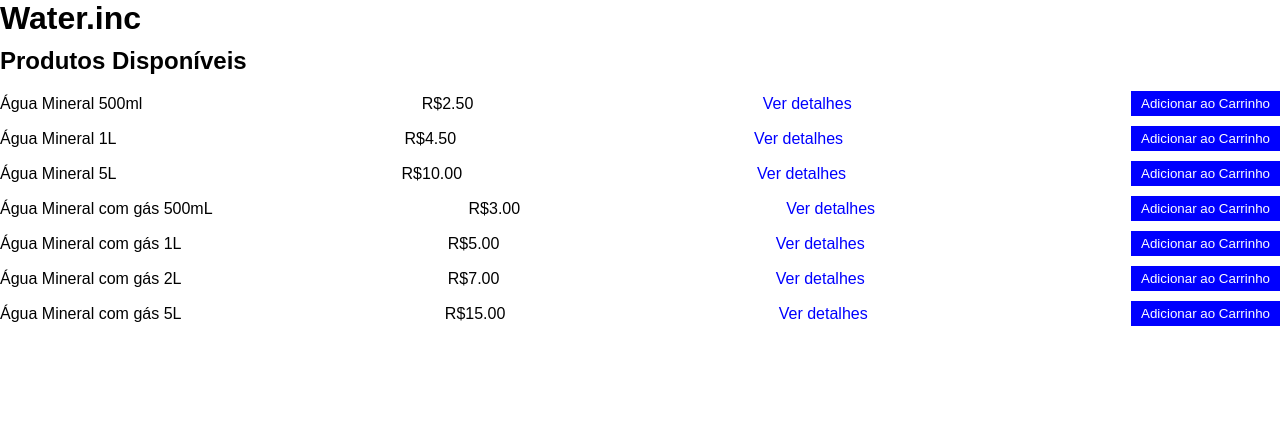
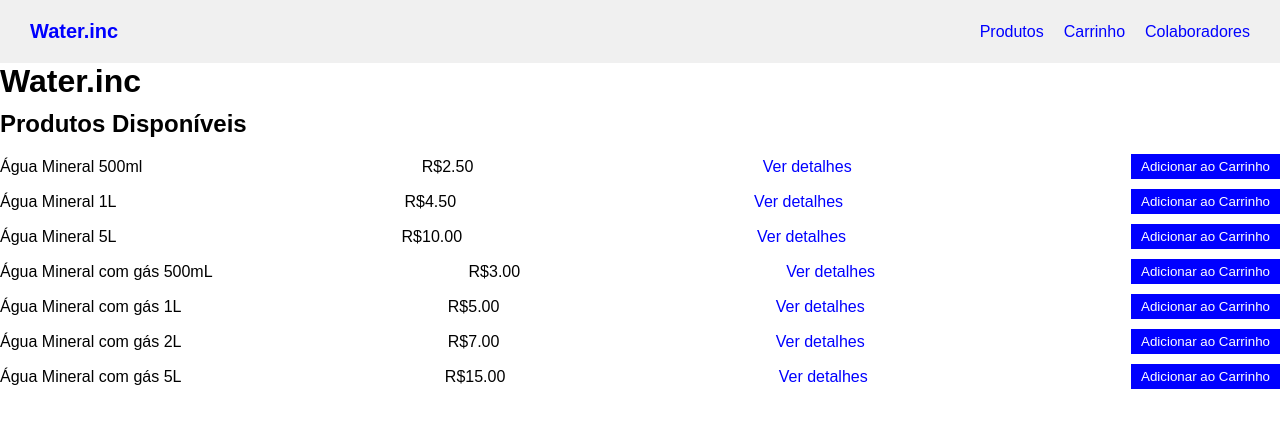
Before and after one commit to jcr04/ecommerce-agua-react, a React (Create React App) app: page / in a window 1280 px wide. Shown: the top 428 px of the page. Built offline with nearby package versions, Linux system fonts and the light colour scheme; no server answers; data requests are answered from the project's data file.

Commit message:
add feature

```diff
--- /dev/null
+++ b/db.json
@@ -0,0 +1,11 @@
+{
+    "products": [
+        {"id": 1, "name": "Água Mineral 500ml", "price": 2.5, "image": "url-da-imagem" },
+        { "id": 2, "name": "Água Mineral 1L", "price": 4.5, "image": "url-da-imagem" },
+        { "id": 3, "name": "Água Mineral 5L", "price": 10.0, "image": "url-da-imagem" },
+        { "id": 4, "name": "Água Mineral com gás 500mL", "price": 3.0, "image": "url-da-imagem" },
+        { "id": 5, "name": "Água Mineral com gás 1L", "price": 5.0, "image": "url-da-imagem" },
+        { "id": 6, "name": "Água Mineral com gás 2L", "price": 7.0, "image": "url-da-imagem" },
+        { "id": 7, "name": "Água Mineral com gás 5L", "price": 15.0, "image": "url-da-imagem" }
+    ]
+  }
--- a/src/App.js
+++ b/src/App.js
@@ -5,6 +5,7 @@ import ProductDetail from './components/ProductDetail';
 import Cart from './components/Cart';
 import Checkout from './components/Checkout';
 import Colaboradores from './pages/Colaboradores';
+import Menu from './components/Menu';
 import './styles.css';
 
 const App = () => {
@@ -16,6 +17,7 @@ const App = () => {
 
   return (
     <BrowserRouter>
+      <Menu /> {/* Adicione o componente Menu aqui */}
       <Switch>
         <Route exact path="/">
           <Home handleAddToCart={handleAddToCart} />
--- a/src/components/Menu.js
+++ b/src/components/Menu.js
@@ -2,15 +2,24 @@ import React from 'react';
 import { Link } from 'react-router-dom';
 
 const Menu = () => {
+  const menuItems = [
+    { path: '/', label: 'Water.inc' },
+    { path: '/produtos', label: 'Produtos' },
+    { path: '/carrinho', label: 'Carrinho' },
+    { path: '/colaboradores', label: 'Colaboradores' },
+  ];
+
   return (
     <nav>
       <div className="logo">
-        <Link to="/">Water.inc</Link>
+        <Link to={menuItems[0].path}>{menuItems[0].label}</Link>
       </div>
       <div className="menu-buttons">
-        <Link to="/produtos">Produtos</Link>
-        <Link to="/carrinho">Carrinho</Link>
-        <Link to="/colaboradores">Colaboradores</Link>
+        {menuItems.slice(1).map((item) => (
+          <Link key={item.label} to={item.path}>
+            {item.label}
+          </Link>
+        ))}
       </div>
     </nav>
   );
--- a/src/pages/Home.js
+++ b/src/pages/Home.js
@@ -16,7 +16,7 @@ const Home = ({ handleAddToCart }) => {
   useEffect(() => {
     const fetchProducts = async () => {
       try {
-        const response = await axios.get('http://localhost:3000/products');
+        const response = await axios.get('http://localhost:3001/products');
         setProducts(response.data);
       } catch (error) {
         console.log(error);
```
Also changed, not shown: db-1686787133022.json (added, +19 -0 lines).
